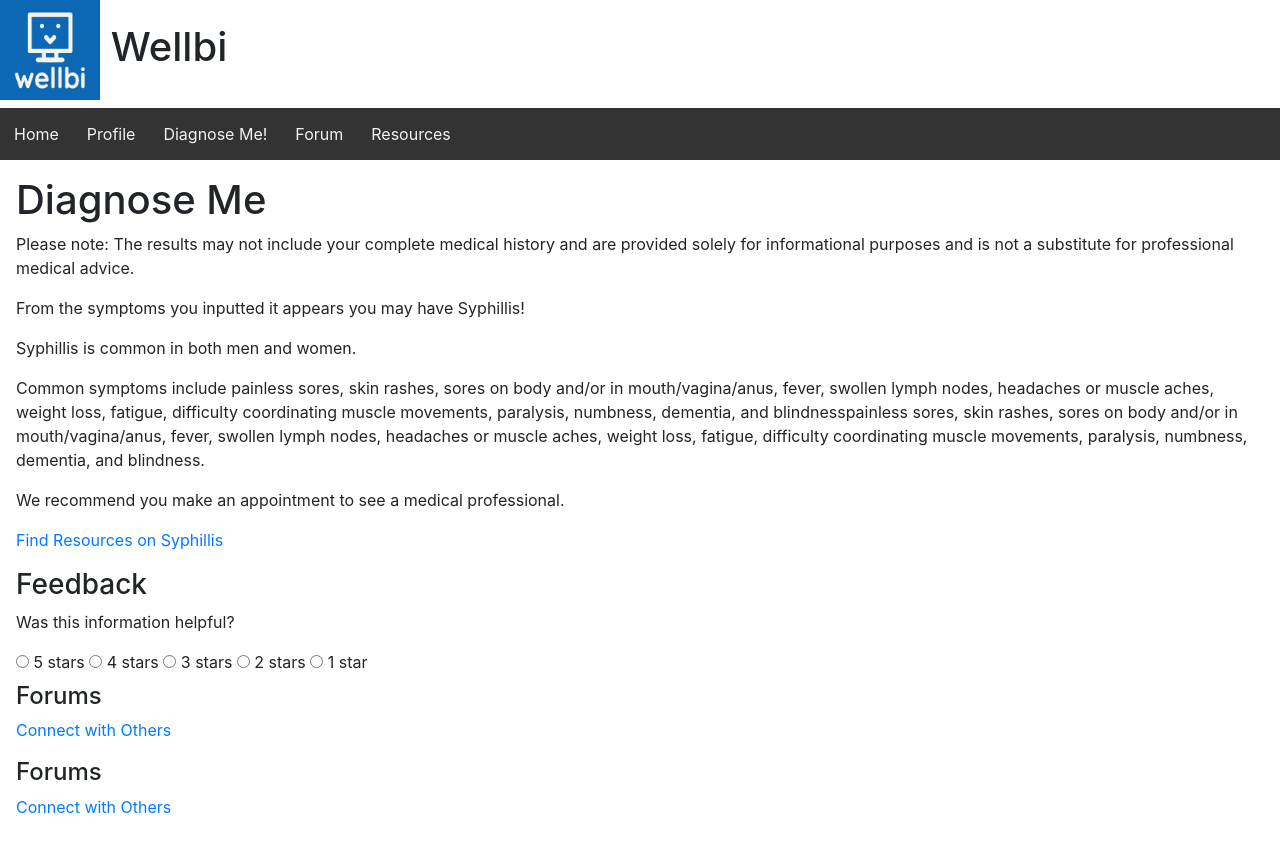
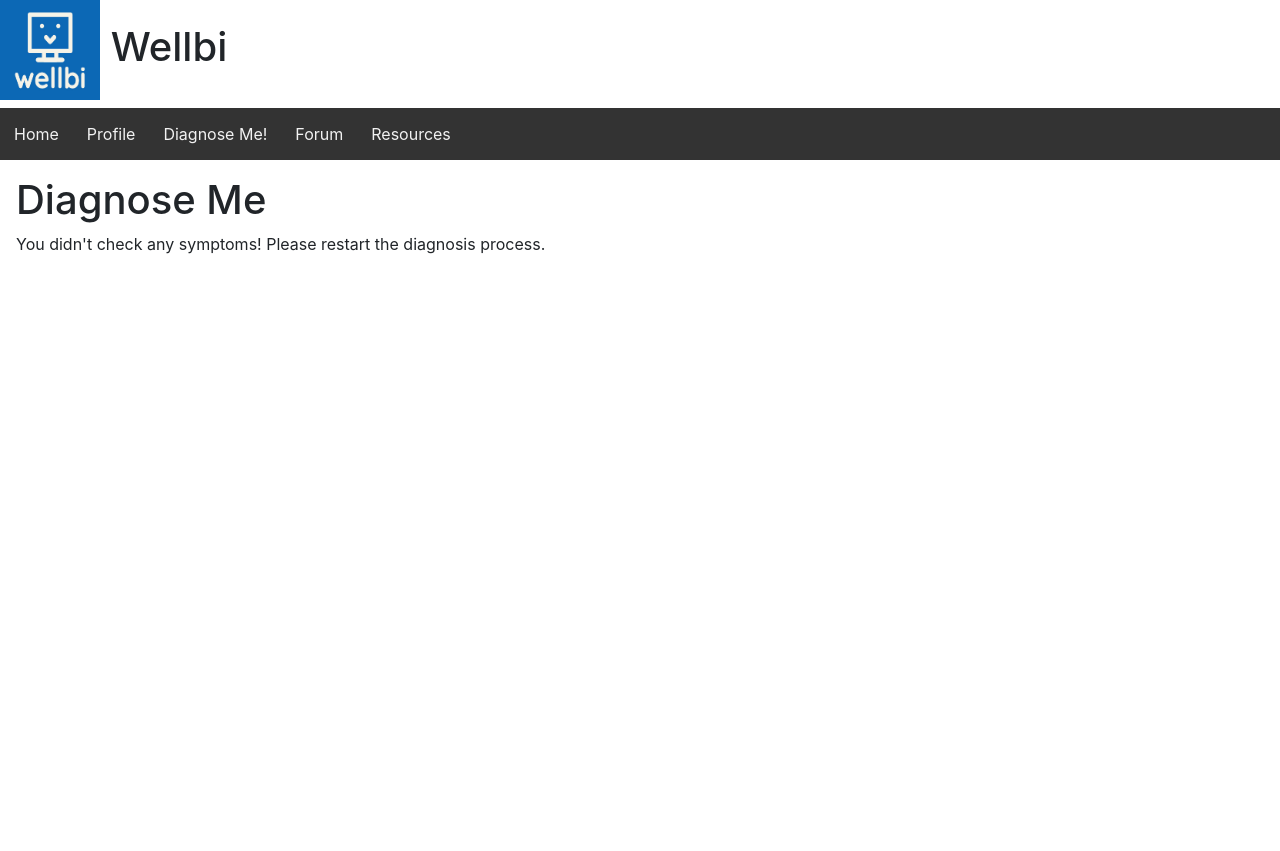
Before and after one commit to nchien2/wellbi, a Flask app: template wellbi/templates/results.html in a window 1280 px wide. After the commit the page ends 254 px from the top, so only its background shows below. Run offline with Flask 2, Linux system fonts and the light colour scheme; the template is opened without the code that fills it, so the values that code supplies are empty; some libraries are stand-ins or nearby versions.

```diff
--- a/wellbi/templates/results.html
+++ b/wellbi/templates/results.html
@@ -7,61 +7,6 @@
 
     {% block content %}
 
-          <p> Please note: The results may not include your complete medical history and are provided solely for informational purposes and is not a substitute for professional medical advice.
-          </p>
-          <div class = "results">
-            <p><b> </b>From the symptoms you inputted it appears you may have Syphillis!
-            </p>
-            <p> Syphillis is common in both men and women.
-            </p>
-            <p>
-            Common symptoms include painless sores, skin rashes, sores on body and/or in mouth/vagina/anus, fever, swollen lymph nodes, headaches or muscle aches, weight loss, fatigue, difficulty coordinating muscle movements, paralysis, numbness, dementia, and blindnesspainless sores, skin rashes, sores on body and/or in mouth/vagina/anus, fever, swollen lymph nodes, headaches or muscle aches, weight loss, fatigue, difficulty coordinating muscle movements, paralysis, numbness, dementia, and blindness.
-            </p>
-            <div class = "recommendation">
-              <p> We recommend you make an appointment to see a medical professional.
-              </p>
-              <p><a href="{{ url_for('diagnose.resources')}}">Find Resources on Syphillis</a>
-              </p>
-            </div>
-            <div class="Feedback">
-              <h3 class="header">Feedback</h3>
-              <p> Was this information helpful?
-              </p>
-              <head>
-              <meta charset="UTF-8">
-              <link rel="stylesheet" type="text/css" href="style.css">
-              <title>Star Rating</title>
-              </head>
-
-              <body>
-              <div class="rate">
-                <input type="radio" id="star5" name="rate" value="5" />
-                <label for="star5" title="text">5 stars</label>
-                <input type="radio" id="star4" name="rate" value="4" />
-                <label for="star4" title="text">4 stars</label>
-                <input type="radio" id="star3" name="rate" value="3" />
-                <label for="star3" title="text">3 stars</label>
-                <input type="radio" id="star2" name="rate" value="2" />
-                <label for="star2" title="text">2 stars</label>
-                <input type="radio" id="star1" name="rate" value="1" />
-                <label for="star1" title="text">1 star</label>
-              </div>
-              </body>
-            </div>
-            <div class="Forums">
-              <h4 class="header">Forums</h4>
-              <p><a href="{{ url_for('diagnose.forums')}}">Connect with Others</a>
-              </p>
-            </div>
-
-          </div>
-          </body>
-        </div>
-        <div class="Forums">
-          <h4 class="header">Forums</h4>
-          <p><a href="{{ url_for('diagnose.forums')}}">Connect with Others</a>
-          </p>
-        </div>
-      </div>
+        <p> You didn't check any symptoms! Please restart the diagnosis process.  </p>
 
     {% endblock %}
```
Also changed, not shown: wellbi/diagnose.py (+1 -8 lines).
